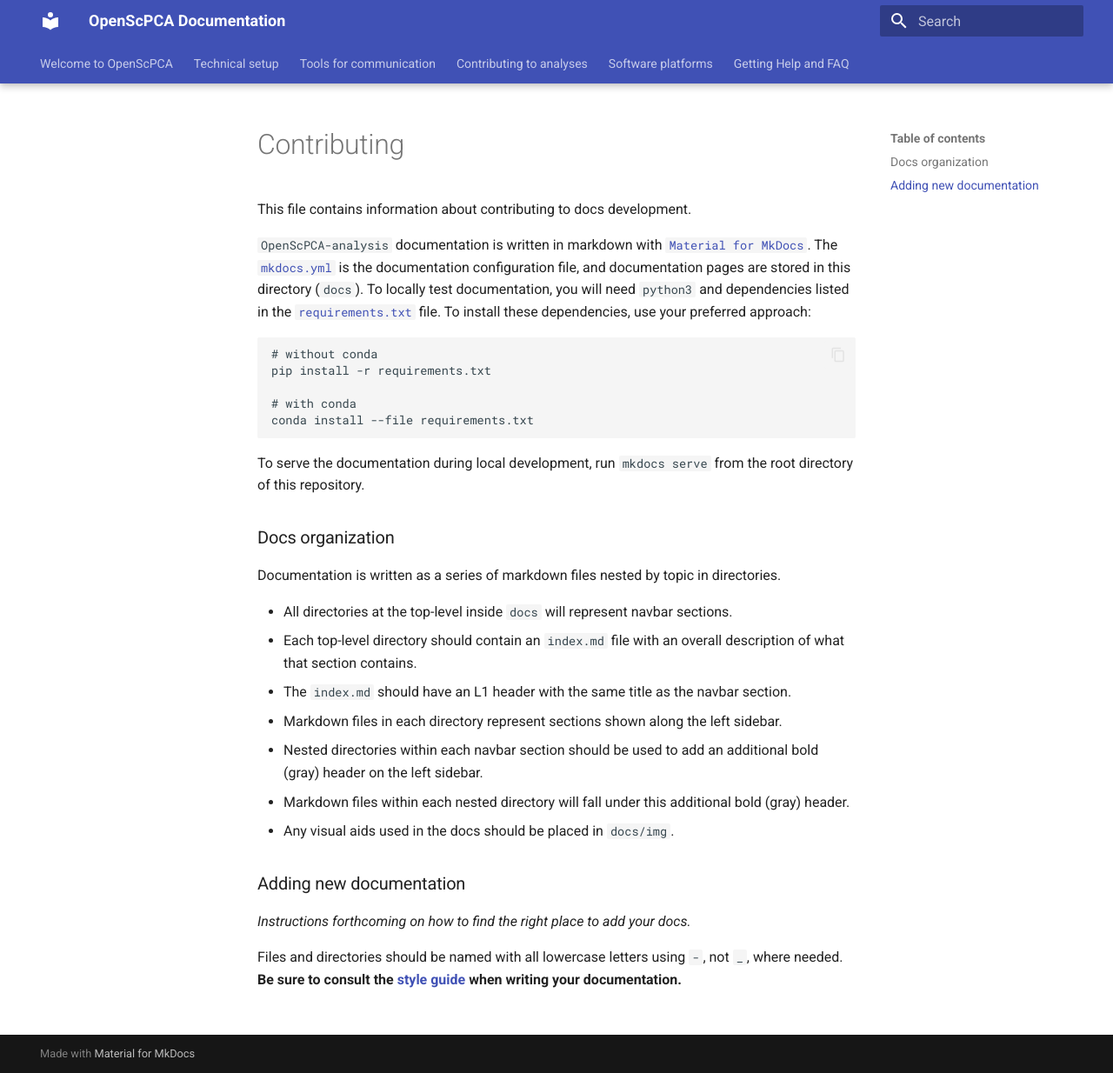
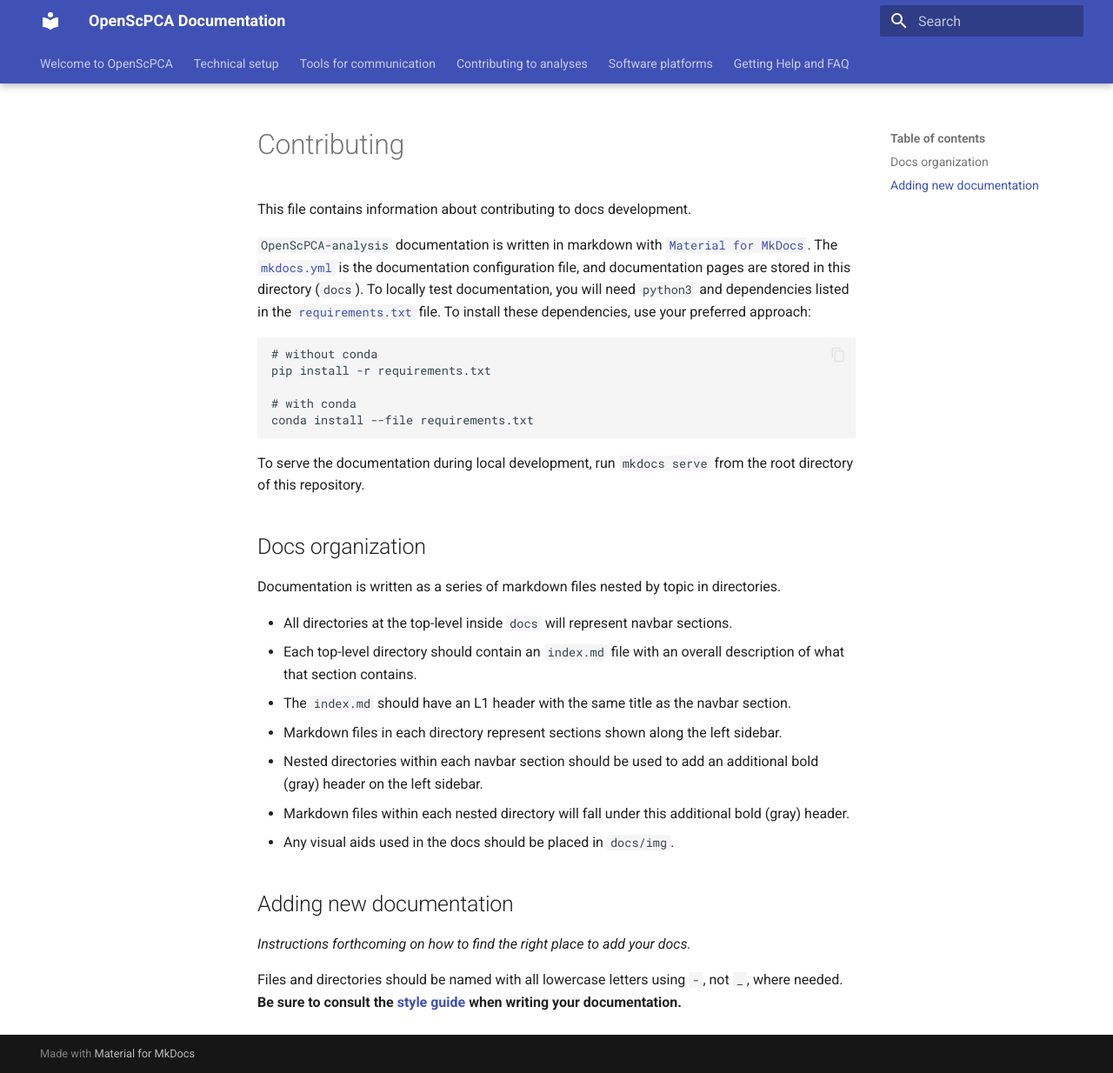
Before and after one commit to AlexsLemonade/OpenScPCA-analysis, an MkDocs documentation site: the page built from docs/contributing.md, in a window 1280 px wide and 1234 px high. Shown: the whole window at 87% size. Built offline with MkDocs 1.6.1 and Material for MkDocs 9.7.7, drawn with Linux system fonts in a browser that asks for light colours.

Commit message:
l2 -> l3

```diff
--- a/docs/contributing.md
+++ b/docs/contributing.md
@@ -16,7 +16,7 @@ conda install --file requirements.txt
 To serve the documentation during local development, run `mkdocs serve` from the root directory of this repository.
 
 
-### Docs organization
+## Docs organization
 
 Documentation is written as a series of markdown files nested by topic in directories.
 
@@ -28,7 +28,7 @@ Documentation is written as a series of markdown files nested by topic in direct
   - Markdown files within each nested directory will fall under this additional bold (gray) header.
 - Any visual aids used in the docs should be placed in `docs/img`.
 
-### Adding new documentation
+## Adding new documentation
 
 _Instructions forthcoming on how to find the right place to add your docs._
 
```
